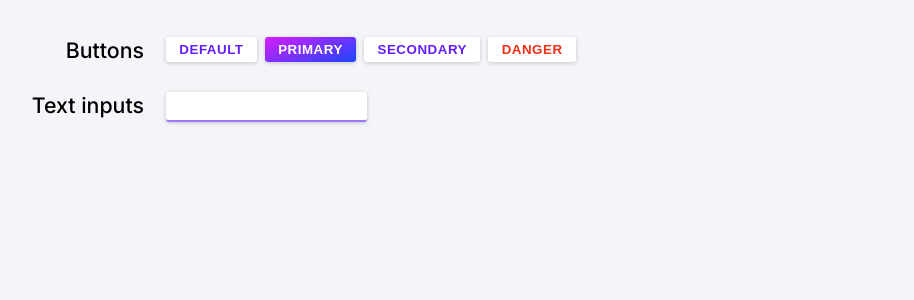
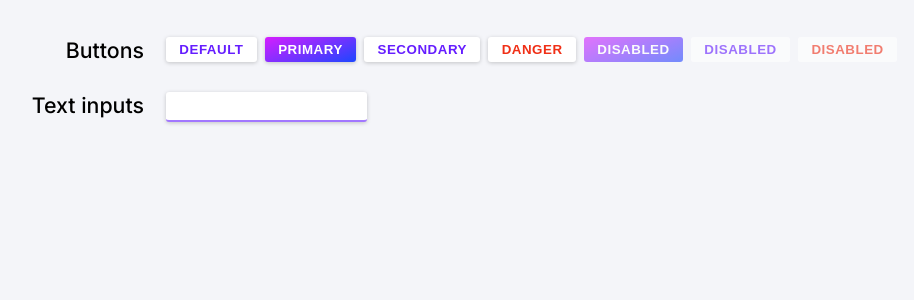
Before and after one commit to Acowdy/aether-react, a React (Create React App) app: page / in a window 1280 px wide. Shown: the top 300 px of the page, without its empty margins (5-919 px from the left). Built offline with nearby package versions, Linux system fonts and the light colour scheme.

Commit message:
Add style for disabled buttons

```diff
--- a/src/Button.tsx
+++ b/src/Button.tsx
@@ -10,6 +10,7 @@ export enum ButtonStyle {
 type ButtonProps = {
     children?: React.ReactNode,
     buttonStyle?: ButtonStyle,
+    disabled?: boolean,
 }
 
 export function Button(props: ButtonProps) {
@@ -23,7 +24,7 @@ export function Button(props: ButtonProps) {
             break;
     }
     return (
-        <button className={className}>
+        <button className={className} disabled={props.disabled}>
             {props.children}
         </button>
     );
--- a/src/ComponentGallery.tsx
+++ b/src/ComponentGallery.tsx
@@ -34,6 +34,9 @@ export default function ComponentGallery(props) {
                 <Button buttonStyle={ButtonStyle.Primary}>Primary</Button>
                 <Button buttonStyle={ButtonStyle.Secondary}>Secondary</Button>
                 <Button buttonStyle={ButtonStyle.Danger}>Danger</Button>
+                <Button buttonStyle={ButtonStyle.Primary} disabled>Disabled</Button>
+                <Button buttonStyle={ButtonStyle.Secondary} disabled>Disabled</Button>
+                <Button buttonStyle={ButtonStyle.Danger} disabled>Disabled</Button>
             </GalleryRow>
             <GalleryRow label="Text inputs">
                 <div style={{maxWidth: "500px"}}>
--- a/src/styles/Button.scss
+++ b/src/styles/Button.scss
@@ -34,6 +34,13 @@
         color: mix($color-fg, $color-bg, 80);
         background-color: mix($color-bg, $color-fg, 80);
     }
+
+    &[disabled] {
+        box-shadow: none;
+        opacity: 0.6;
+        cursor: not-allowed;
+        pointer-events: none;
+    }
 }
 
 .button {
```
